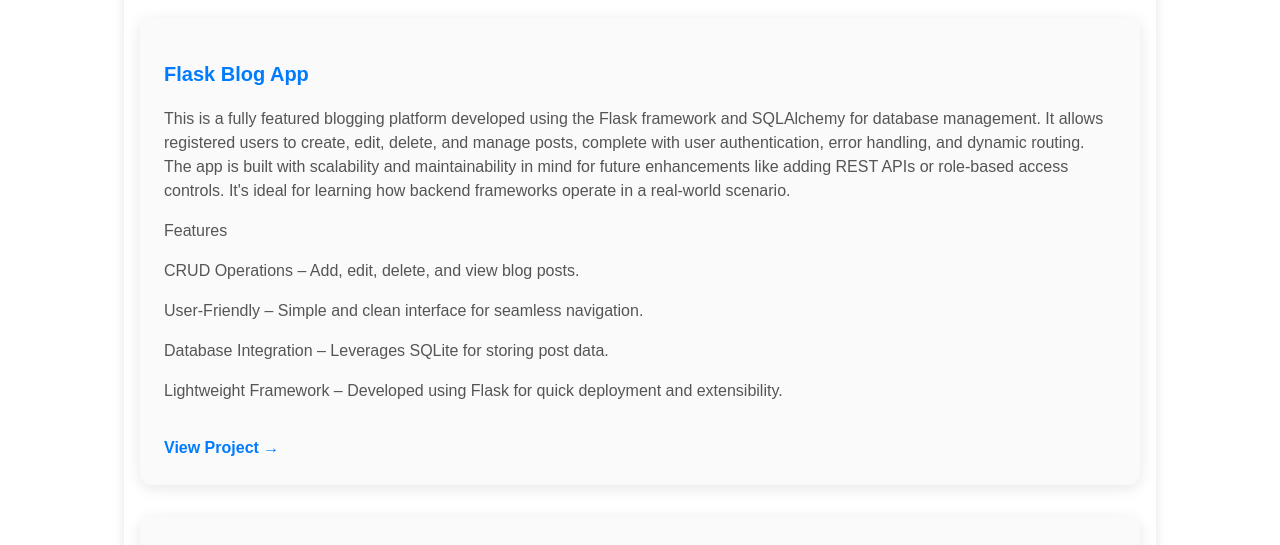
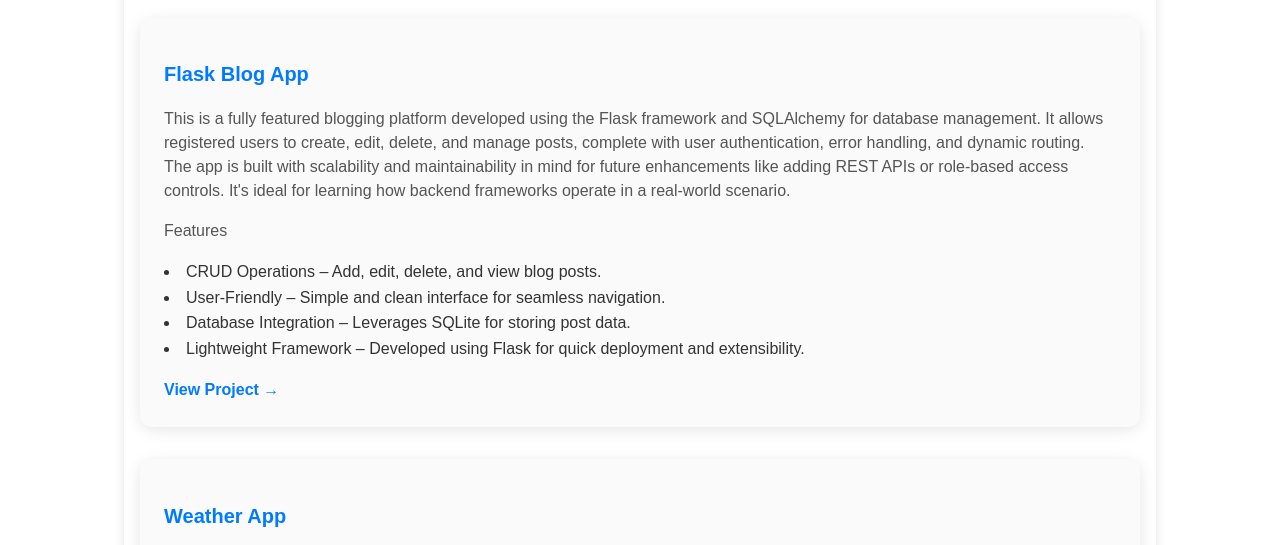
Before and after one commit to srikarts/srikar-portfolio, a plain HTML site: page projects.html in a window 1280 px wide. Shown: the part 179-724 px from the top of the page. Drawn offline with Linux system fonts and the light colour scheme.

Commit message:
Updated projects.html making project features as list items.

```diff
--- a/projects.html
+++ b/projects.html
@@ -30,10 +30,10 @@
         <h2>Flask Blog App</h2>
         <p>This is a fully featured blogging platform developed using the Flask framework and SQLAlchemy for database management. It allows registered users to create, edit, delete, and manage posts, complete with user authentication, error handling, and dynamic routing. The app is built with scalability and maintainability in mind for future enhancements like adding REST APIs or role-based access controls. It's ideal for learning how backend frameworks operate in a real-world scenario.</p>
         <p>Features</p>
-        <p> CRUD Operations – Add, edit, delete, and view blog posts.</p>
-        <p> User‑Friendly – Simple and clean interface for seamless navigation.</p>
-        <p> Database Integration – Leverages SQLite for storing post data.</p>
-        <p> Lightweight Framework – Developed using Flask for quick deployment and extensibility.</p>
+        <li> CRUD Operations – Add, edit, delete, and view blog posts.</li>
+        <li> User‑Friendly – Simple and clean interface for seamless navigation.</li>
+        <li> Database Integration – Leverages SQLite for storing post data.</li>
+        <li> Lightweight Framework – Developed using Flask for quick deployment and extensibility.</li>
         <a href="https://github.com/srikarts/Flask-blog" target="_blank">View Project →</a>
       </div>
 
```
